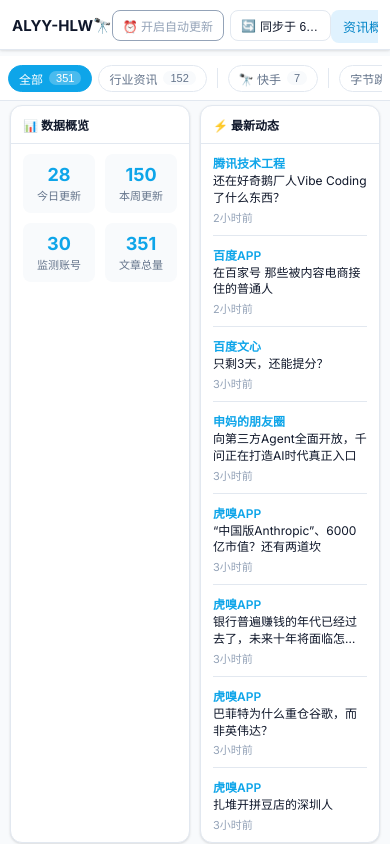
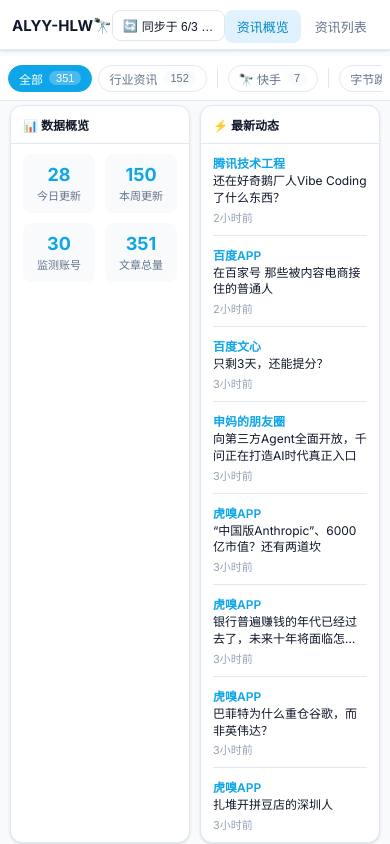
Before and after one commit to SIMONwu99/industry-radar, a plain HTML site: page index.html in a window 390 px wide. Shown: the top 844 px of the page. Drawn offline with nearby package versions, Linux system fonts and the light colour scheme.

Commit message:
feat(mobile): hide auto-update btn on mobile, keep sync time only

```diff
--- a/index.html
+++ b/index.html
@@ -380,18 +380,19 @@
       .nav-tabs::-webkit-scrollbar { display: none; }
       .nav-tab { padding: 7px 12px; font-size: 13px; flex-shrink: 0; }
 
-      /* 操作区：紧凑排布，推到 logo 右边 */
+      /* 操作区：只剩同步按钮，紧贴 logo 右边 */
       .header-actions {
         margin-left: auto;
-        gap: 6px;
+        gap: 0;
         padding-bottom: 8px;
       }
-      /* 隐藏 "自动更新" 文字状态指示，只保留按钮 */
+      /* 移动端：隐藏自动更新状态指示 + 按钮（功能保留，仅不展示） */
       #auto-status { display: none; }
-      /* 两个按钮缩小 */
+      #btn-auto-toggle { display: none; }
+      /* 同步按钮保留，缩小字号 */
       .btn { padding: 6px 10px; font-size: 12px; gap: 4px; }
-      /* 同步按钮：只显示图标+时间，截短 */
-      #sync-time { max-width: 60px; overflow: hidden; text-overflow: ellipsis; white-space: nowrap; }
+      /* 同步时间截短，避免撑宽 header */
+      #sync-time { max-width: 72px; overflow: hidden; text-overflow: ellipsis; white-space: nowrap; }
 
       /* --- 全局筛选栏 --- */
       .filter-bar { padding: 0 8px; }
```
